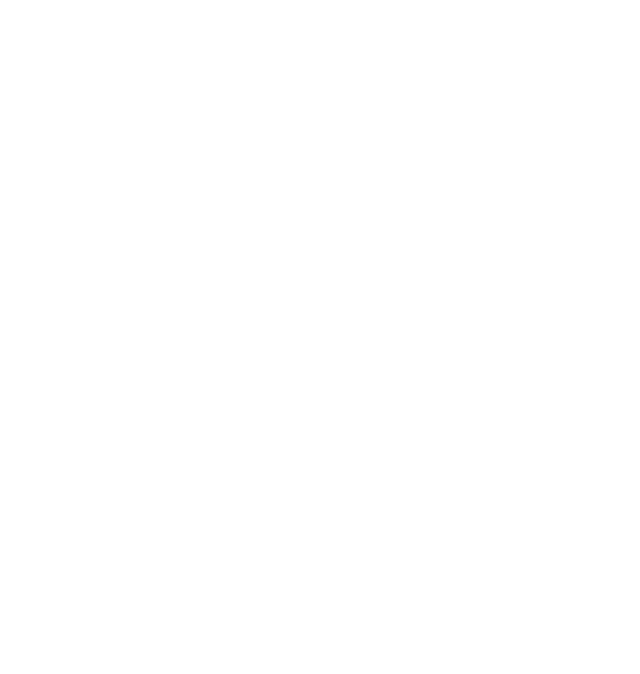
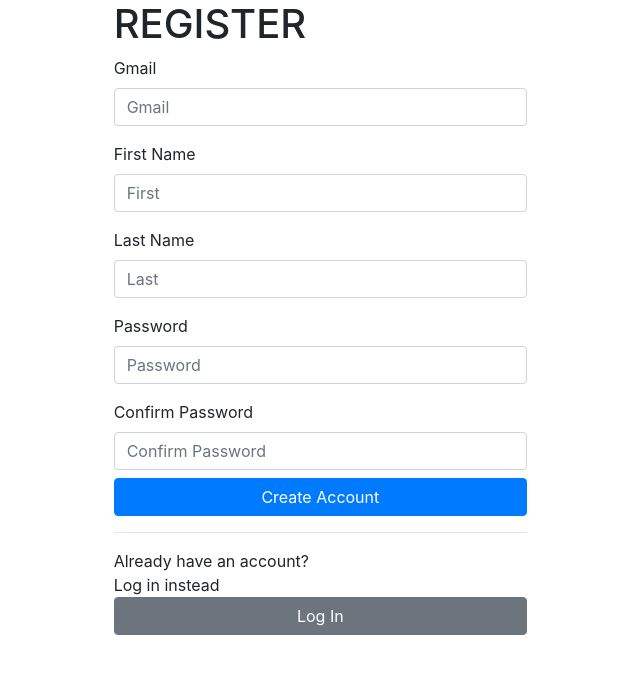
Before and after one commit to kr4N7z/project2Front-end, an Angular app in the folder WhereTheBoysAt-Angular/: page /register in a window 1280 px wide. Before the commit this address led to /. Shown: the top 674 px of the page, without its empty margins (478-1118 px from the left). Built offline with nearby package versions, Linux system fonts and the light colour scheme.

Commit message:
created login and registration pages and components. Still need to style the pages a bit and configure the forms to work with backend.

```diff
--- a/WhereTheBoysAt-Angular/src/app/app.module.ts
+++ b/WhereTheBoysAt-Angular/src/app/app.module.ts
@@ -7,6 +7,8 @@
 import { MapsvgComponent } from './map/mapsvg/mapsvg.component';
 import { NavigationComponent } from './navigation/navigation.component';
 import { HomeComponent } from './home/home.component';
+import { LoginComponent } from './login/login.component';
+import { RegistrationComponent } from './registration/registration.component';
 
 @NgModule({
   declarations: [
@@ -14,7 +16,9 @@
     MapComponent,
     MapsvgComponent,
     NavigationComponent,
-    HomeComponent
+    HomeComponent,
+    LoginComponent,
+    RegistrationComponent
   ],
   imports: [
     BrowserModule,
--- /dev/null
+++ b/WhereTheBoysAt-Angular/src/app/login/login.component.html
@@ -0,0 +1,44 @@
+<div class="login-page">
+	<div class="container h-100">
+		<div class="row d-flex my-auto">
+			<div class="col-xl-8 m-auto col-sm-8 col-12">
+				<div class="log-box">
+					<div class="row">
+						<div class="col-xl-5 col-sm-5 col-12 pad-right-0">
+							<div class="logo-back">
+							</div>
+						</div>
+						<div class="col-xl-7 col-sm-7 col-12 pad-left-0">
+							<div class="log-content">
+								<h1>LOGIN </h1>
+								<div class="log-body">
+								<div class="form-group myr-top">
+								<label>Gmail</label>
+									<input type="text" class="form-control custom" placeholder="Gmail">
+								</div>
+								<div class="form-group myr-top">
+								<label>Password</label>
+									<input type="passowrd" class="form-control custom" placeholder="Password">
+                                </div>
+                                <a href= "login" >
+                                    <div class="btn btn-primary btn-block">
+                                        Login
+                                    </div>
+                                </a>
+                                <a href= "/register" class="d-flex my-2" >
+                                    <div class="btn btn-secondary btn-block">
+                                        Create Account
+                                    </div>
+                                </a>
+                                <a href= "forgotpass" >
+                                    Forgot Password
+                                </a>
+								</div>
+							</div>
+						</div>
+					</div>
+				</div>
+			</div>
+		</div>
+	</div>
+</div>
--- /dev/null
+++ b/WhereTheBoysAt-Angular/src/app/login/login.component.ts
@@ -0,0 +1,15 @@
+import { Component, OnInit } from '@angular/core';
+
+@Component({
+  selector: 'app-login',
+  templateUrl: './login.component.html',
+  styleUrls: ['./login.component.css']
+})
+export class LoginComponent implements OnInit {
+
+  constructor() { }
+
+  ngOnInit(): void {
+  }
+
+}
--- /dev/null
+++ b/WhereTheBoysAt-Angular/src/app/registration/registration.component.html
@@ -0,0 +1,55 @@
+	<div class="container h-100">
+		<div class="row d-flex my-auto">
+			<div class="col-xl-8 m-auto col-sm-8 col-12">
+				<div class="log-box">
+					<div class="row">
+						<div class="col-xl-5 col-sm-5 col-12 pad-right-0">
+							<div class="logo-back">
+							</div>
+						</div>
+						<div class="col-xl-7 col-sm-7 col-12 pad-left-0">
+							<div class="log-content">
+								<h1>REGISTER </h1>
+								<div class="log-body">
+								<div class="form-group myr-top">
+								    <label>Gmail</label>
+									<input type="text" class="form-control custom" placeholder="Gmail">
+                                </div>
+                                <div class="form-group myr-top">
+                                    <label>First Name</label>
+                                    <input type="text" class="form-control custom" placeholder="First ">
+                                </div>
+
+                                <div class="form-group myr-top">
+                                    <label>Last Name</label>
+                                        <input type="text" class="form-control custom" placeholder="Last">
+                                </div>
+
+								<div class="form-group myr-top">
+								<label>Password</label>
+									<input type="passowrd" class="form-control custom" placeholder="Password">
+                                </div>
+                                <label>Confirm Password</label>
+                                    <input type="passowrd" class="form-control custom" placeholder="Confirm Password">
+                                </div>
+                                <a href= "create" class="d-flex my-2" >
+                                    <div class="btn btn-primary btn-block">
+                                        Create Account
+                                    </div>
+                                </a>
+                                <hr>
+                                Already have an account? <br>
+                                Log in instead
+                                <a href= "/" >
+
+                                    <div class="btn btn-secondary btn-block">
+                                        Log In
+                                    </div>
+                                </a>
+								</div>
+							</div>
+						</div>
+					</div>
+				</div>
+			</div>
+		</div>
--- /dev/null
+++ b/WhereTheBoysAt-Angular/src/app/registration/registration.component.ts
@@ -0,0 +1,15 @@
+import { Component, OnInit } from '@angular/core';
+
+@Component({
+  selector: 'app-registration',
+  templateUrl: './registration.component.html',
+  styleUrls: ['./registration.component.css']
+})
+export class RegistrationComponent implements OnInit {
+
+  constructor() { }
+
+  ngOnInit(): void {
+  }
+
+}
```
Also changed, not shown: WhereTheBoysAt-Angular/src/app/app-routing.module.ts (+6 -1 lines), WhereTheBoysAt-Angular/src/app/login/login.component.css (added), WhereTheBoysAt-Angular/src/app/registration/registration.component.css (added), 2 other files (tests, documents, lock files or other folders).
